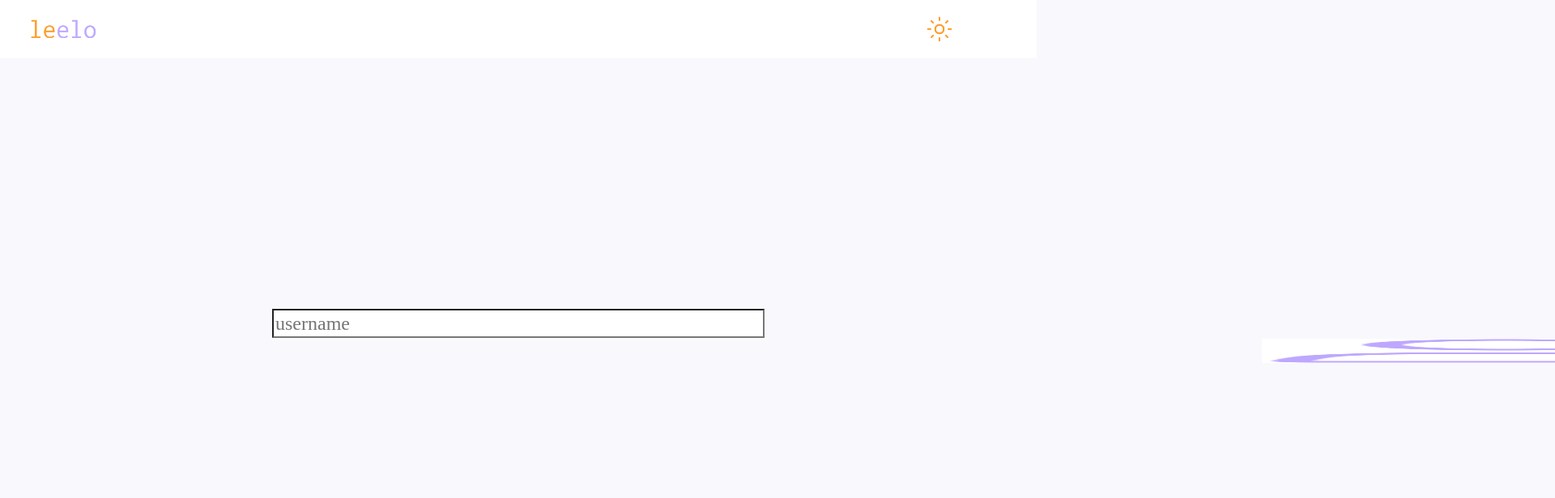
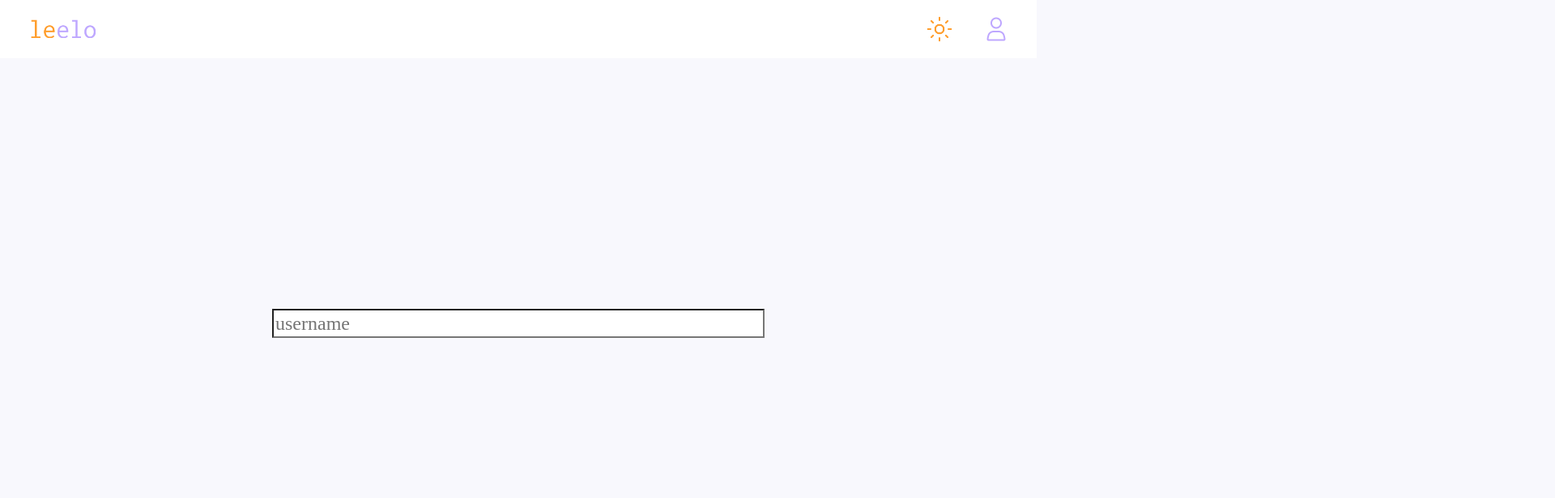
Before and after one commit to gabrielhan23/leelo, a React (Create React App) app in the folder frontend/: page /login in a window 1280 px wide. Shown: the top 616 px of the page at 81% size, 1920 px wide, since content can reach past the window. Built offline with nearby package versions, Linux system fonts and the light colour scheme; a web font is replaced by a local one.

Commit message:
send help

```diff
--- a/frontend/src/App.css
+++ b/frontend/src/App.css
@@ -113,7 +113,7 @@ body {
   width: 100vw;
 }
 
-.login {
+.login-icon {
   width: 100%;
 }
 
--- a/frontend/src/components/Header.jsx
+++ b/frontend/src/components/Header.jsx
@@ -11,7 +11,7 @@ function Header() {
         <nav className="navbar">
             <div className="header">
                 <Link to="/" className="header-logo"><img src={leet} className="logo-style"/></Link>
-                <Link to="/login" className="login-logo"><img src={login} className="login"/></Link>
+                <Link to="/login" className="login-logo"><img src={login} className="login-icon"/></Link>
                 <Link className="darktoggle-logo" onClick={() => console.log("switch to dark")}><img src={sun} className="darktoggle"/></Link>
             </div>
         </nav>
```
